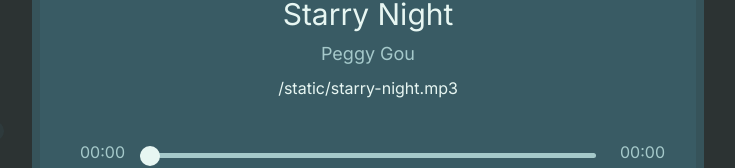
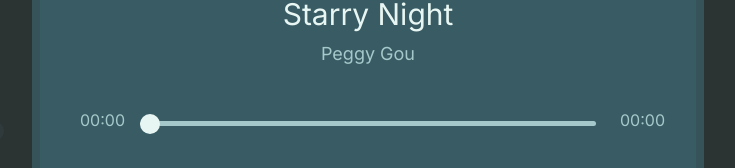
Before and after one commit to Clarkmcev/dolphin-the-sea, a Next.js app: page / in a window 1280 px wide. Shown: the part 377-545 px from the top of the page, without its empty margins (272-1007 px from the left). Built offline with nearby package versions, Linux system fonts and the light colour scheme.

Commit message:
feat: next song logic

```diff
--- a/src/app/components/Card/Content.tsx
+++ b/src/app/components/Card/Content.tsx
@@ -19,7 +19,6 @@
       <div className="flex flex-col space-y-2 text-fourth items-center my-20">
         <p className="text-3xl">{metadata.title}</p>
         <p className="text-lg text-ternary">{metadata.artist}</p>
-        <p>{metadata.track}</p>
       </div>
     </div>
   );
--- a/src/app/musicPlayer.tsx
+++ b/src/app/musicPlayer.tsx
@@ -10,13 +10,16 @@
 function MusicPlayer() {
   const [isPlaying, setIsPlaying] = useState(false);
   const [selectedSong, setSelectedSong] = useState(0);
-  const [metadata, setMetadata] = useState<songMetadata>(
-    songs[selectedSong]
-  );
+  const [metadata, setMetadata] = useState<songMetadata>(songs[selectedSong]);
 
   useEffect(() => {
-    setMetadata(songs[selectedSong]);
-    handleSongChange();
+
+    setTimeout(() => {
+      setMetadata(songs[selectedSong]);
+      handleSongChange();
+      toggleAudio()
+    }, 200)
+
   }, [selectedSong, metadata]);
 
   const song = new Audio(metadata.track);
```
